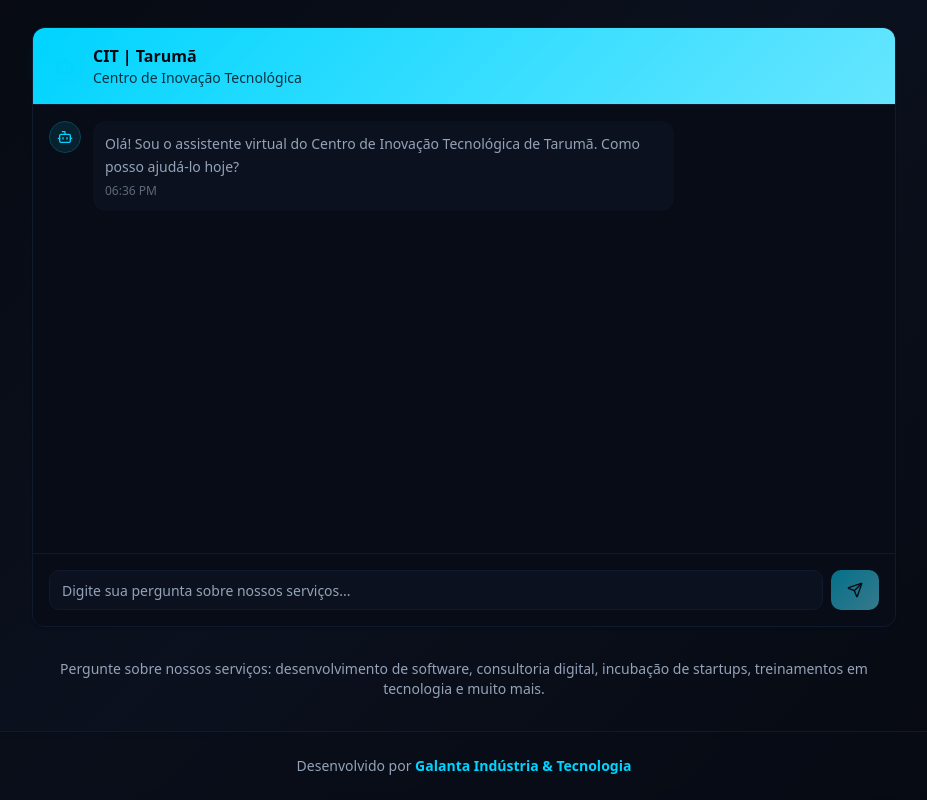
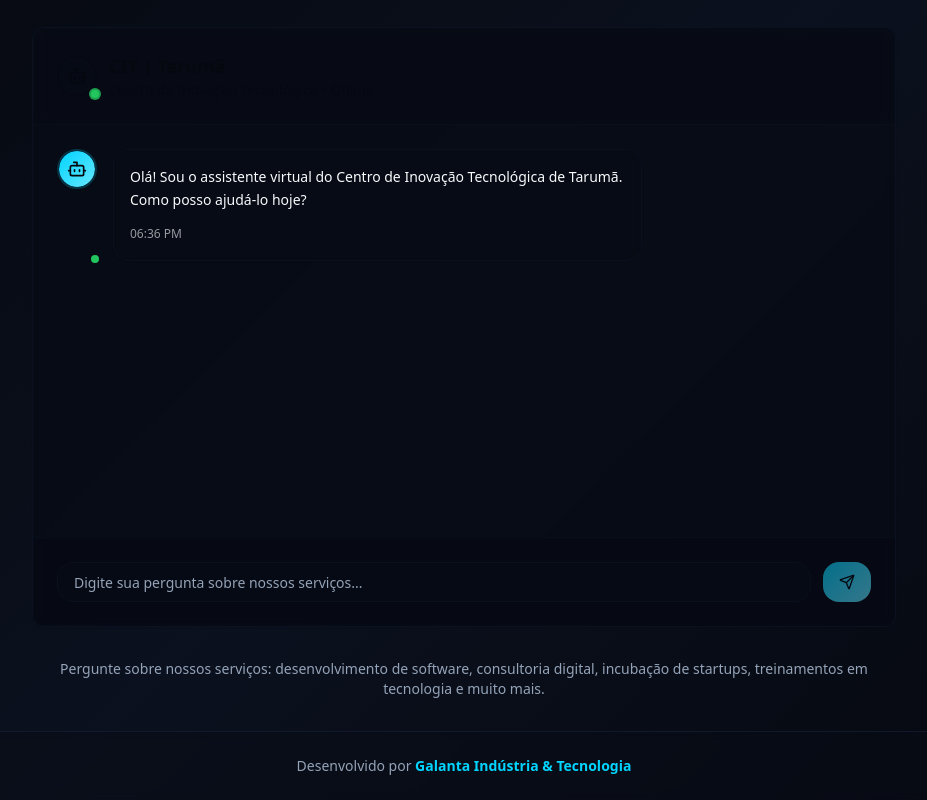
Before and after one commit to galantadev/futuro-assistente-bot-88, a React (Vite) app: page / in a window 1280 px wide. Both pictures are taken after a click on the button "Iniciar Conversa". Shown: the part 77-877 px from the top of the page, without its empty margins (176-1103 px from the left). Built offline with nearby package versions, Linux system fonts and the light colour scheme.

Commit message:
Refactor UI based on reference

```diff
--- a/src/components/ui/chat.tsx
+++ b/src/components/ui/chat.tsx
@@ -101,54 +101,62 @@ export function Chat({ className }: ChatProps) {
   };
 
   return (
-    <Card className={cn("flex flex-col h-[600px] bg-card border-border shadow-card", className)}>
+    <Card className={cn("flex flex-col h-[600px] bg-card/80 backdrop-blur-sm border-border/50 shadow-elegant overflow-hidden", className)}>
       {/* Chat Header */}
-      <div className="flex items-center gap-3 p-4 border-b border-border bg-gradient-primary rounded-t-lg">
-        <div className="w-8 h-8 rounded-full bg-primary/20 flex items-center justify-center animate-glow-pulse">
-          <Bot className="w-5 h-5 text-primary" />
+      <div className="flex items-center gap-3 p-6 border-b border-border/30 bg-gradient-primary/90 backdrop-blur-sm">
+        <div className="relative">
+          <div className="w-10 h-10 rounded-full bg-card/20 backdrop-blur-sm flex items-center justify-center border border-primary-foreground/20">
+            <Bot className="w-5 h-5 text-primary-foreground" />
+          </div>
+          {/* Online status indicator */}
+          <div className="absolute -bottom-1 -right-1 w-3 h-3 bg-green-500 rounded-full border-2 border-primary-foreground/20"></div>
         </div>
-        <div>
-          <h3 className="font-semibold text-primary-foreground">CIT | Tarumã</h3>
-          <p className="text-sm text-primary-foreground/80">Centro de Inovação Tecnológica</p>
+        <div className="flex-1">
+          <h3 className="font-semibold text-primary-foreground text-lg">CIT | Tarumã</h3>
+          <p className="text-sm text-primary-foreground/70">Centro de Inovação Tecnológica • Online</p>
         </div>
       </div>
 
       {/* Messages Area */}
-      <div className="flex-1 overflow-y-auto p-4 space-y-4">
+      <div className="flex-1 overflow-y-auto p-6 space-y-6">
         {messages.map((message) => (
           <div
             key={message.id}
             className={cn(
-              "flex gap-3 animate-fade-in",
+              "flex gap-4 animate-fade-in",
               message.role === "user" ? "justify-end" : "justify-start"
             )}
           >
             {message.role === "assistant" && (
-              <Avatar className="w-8 h-8 border border-primary/30">
-                <AvatarFallback className="bg-primary/10 text-primary">
-                  <Bot className="w-4 h-4" />
-                </AvatarFallback>
-              </Avatar>
+              <div className="relative">
+                <Avatar className="w-10 h-10 border-2 border-primary/20 shadow-sm">
+                  <AvatarFallback className="bg-gradient-primary text-primary-foreground">
+                    <Bot className="w-5 h-5" />
+                  </AvatarFallback>
+                </Avatar>
+                {/* Online status for assistant */}
+                <div className="absolute -bottom-1 -right-1 w-3 h-3 bg-green-500 rounded-full border-2 border-card"></div>
+              </div>
             )}
 
             <div
               className={cn(
-                "max-w-[80%] sm:max-w-[70%] rounded-xl p-3 shadow-sm",
+                "max-w-[75%] sm:max-w-[65%] rounded-2xl p-4 shadow-sm backdrop-blur-sm transition-all duration-200 hover:shadow-md",
                 message.role === "user"
-                  ? "bg-primary text-primary-foreground ml-6 sm:ml-12"
-                  : "bg-muted text-muted-foreground mr-6 sm:mr-12"
+                  ? "bg-gradient-primary text-primary-foreground ml-8 sm:ml-14"
+                  : "bg-card/60 border border-border/40 text-foreground mr-8 sm:mr-14"
               )}
             >
-              <p className="text-sm leading-relaxed">{message.content}</p>
-              <span className="text-xs opacity-60 mt-1 block">
+              <p className="text-sm leading-relaxed mb-2">{message.content}</p>
+              <span className="text-xs opacity-60">
                 {message.timestamp.toLocaleTimeString([], { hour: '2-digit', minute: '2-digit' })}
               </span>
             </div>
 
             {message.role === "user" && (
-              <Avatar className="w-8 h-8 border border-accent/30">
+              <Avatar className="w-10 h-10 border-2 border-accent/20 shadow-sm">
                 <AvatarFallback className="bg-accent/10 text-accent">
-                  <User className="w-4 h-4" />
+                  <User className="w-5 h-5" />
                 </AvatarFallback>
               </Avatar>
             )}
@@ -156,17 +164,20 @@ export function Chat({ className }: ChatProps) {
         ))}
 
         {isLoading && (
-          <div className="flex gap-3 justify-start animate-fade-in">
-            <Avatar className="w-8 h-8 border border-primary/30">
-              <AvatarFallback className="bg-primary/10 text-primary">
-                <Bot className="w-4 h-4" />
-              </AvatarFallback>
-            </Avatar>
-            <div className="bg-muted text-muted-foreground rounded-xl p-3 mr-6 sm:mr-12">
-              <div className="flex space-x-1">
-                <div className="w-2 h-2 bg-primary rounded-full animate-bounce"></div>
-                <div className="w-2 h-2 bg-primary rounded-full animate-bounce" style={{ animationDelay: '0.1s' }}></div>
-                <div className="w-2 h-2 bg-primary rounded-full animate-bounce" style={{ animationDelay: '0.2s' }}></div>
+          <div className="flex gap-4 justify-start animate-fade-in">
+            <div className="relative">
+              <Avatar className="w-10 h-10 border-2 border-primary/20 shadow-sm">
+                <AvatarFallback className="bg-gradient-primary text-primary-foreground">
+                  <Bot className="w-5 h-5" />
+                </AvatarFallback>
+              </Avatar>
+              <div className="absolute -bottom-1 -right-1 w-3 h-3 bg-green-500 rounded-full border-2 border-card"></div>
+            </div>
+            <div className="bg-card/60 border border-border/40 text-foreground rounded-2xl p-4 mr-8 sm:mr-14 backdrop-blur-sm">
+              <div className="flex space-x-1.5">
+                <div className="w-2.5 h-2.5 bg-primary rounded-full animate-bounce"></div>
+                <div className="w-2.5 h-2.5 bg-primary rounded-full animate-bounce" style={{ animationDelay: '0.15s' }}></div>
+                <div className="w-2.5 h-2.5 bg-primary rounded-full animate-bounce" style={{ animationDelay: '0.3s' }}></div>
               </div>
             </div>
           </div>
@@ -177,21 +188,21 @@ export function Chat({ className }: ChatProps) {
       </div>
 
       {/* Input Area */}
-      <form onSubmit={handleSendMessage} className="p-4 border-t border-border">
-        <div className="flex gap-2">
+      <form onSubmit={handleSendMessage} className="p-6 border-t border-border/30 bg-card/30 backdrop-blur-sm">
+        <div className="flex gap-3">
           <Input
             value={input}
             onChange={(e) => setInput(e.target.value)}
             placeholder="Digite sua pergunta sobre nossos serviços..."
-            className="flex-1 bg-muted border-border focus:border-primary focus:ring-primary/20"
+            className="flex-1 bg-card/50 border-border/40 focus:border-primary focus:ring-primary/20 rounded-2xl px-4 py-3 backdrop-blur-sm transition-all duration-200"
             disabled={isLoading}
           />
           <Button
             type="submit"
             disabled={!input.trim() || isLoading}
-            className="bg-gradient-primary hover:shadow-primary-glow transition-all duration-300"
+            className="bg-gradient-primary hover:shadow-primary-glow transition-all duration-300 rounded-2xl px-4 py-3 min-w-[48px] h-auto"
           >
-            <Send className="w-4 h-4" />
+            <Send className="w-5 h-5" />
           </Button>
         </div>
       </form>
```
